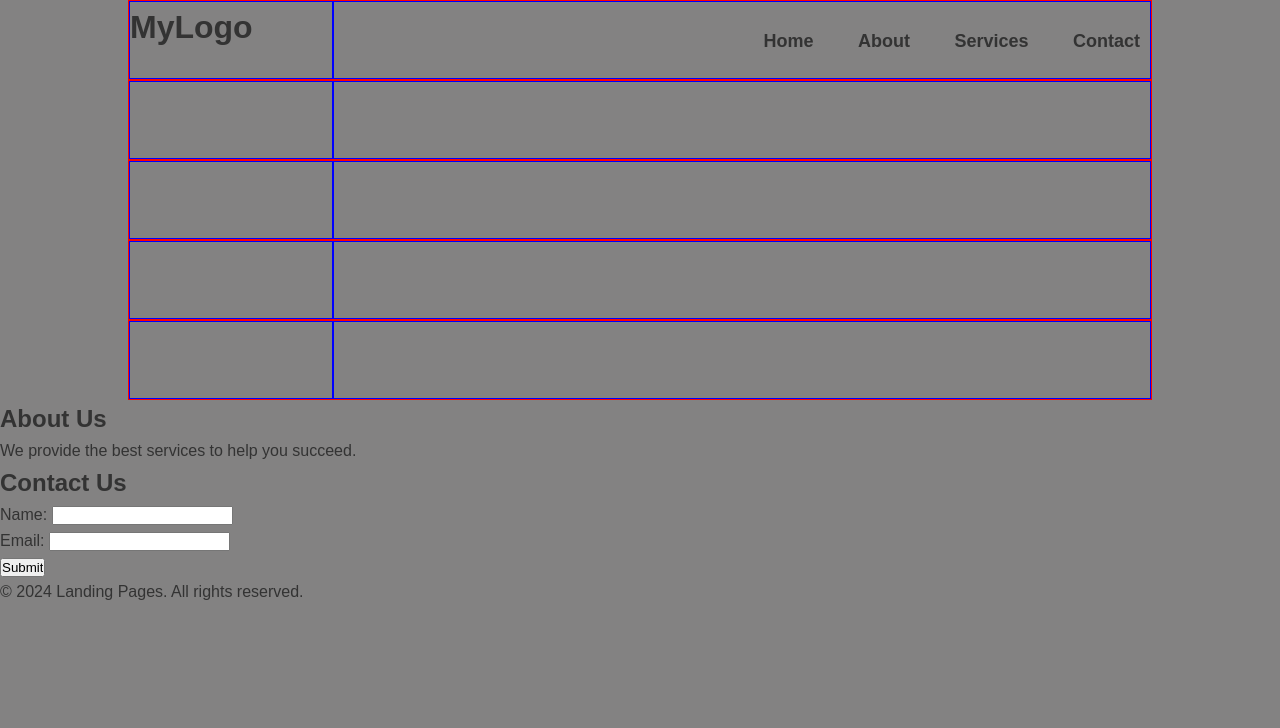
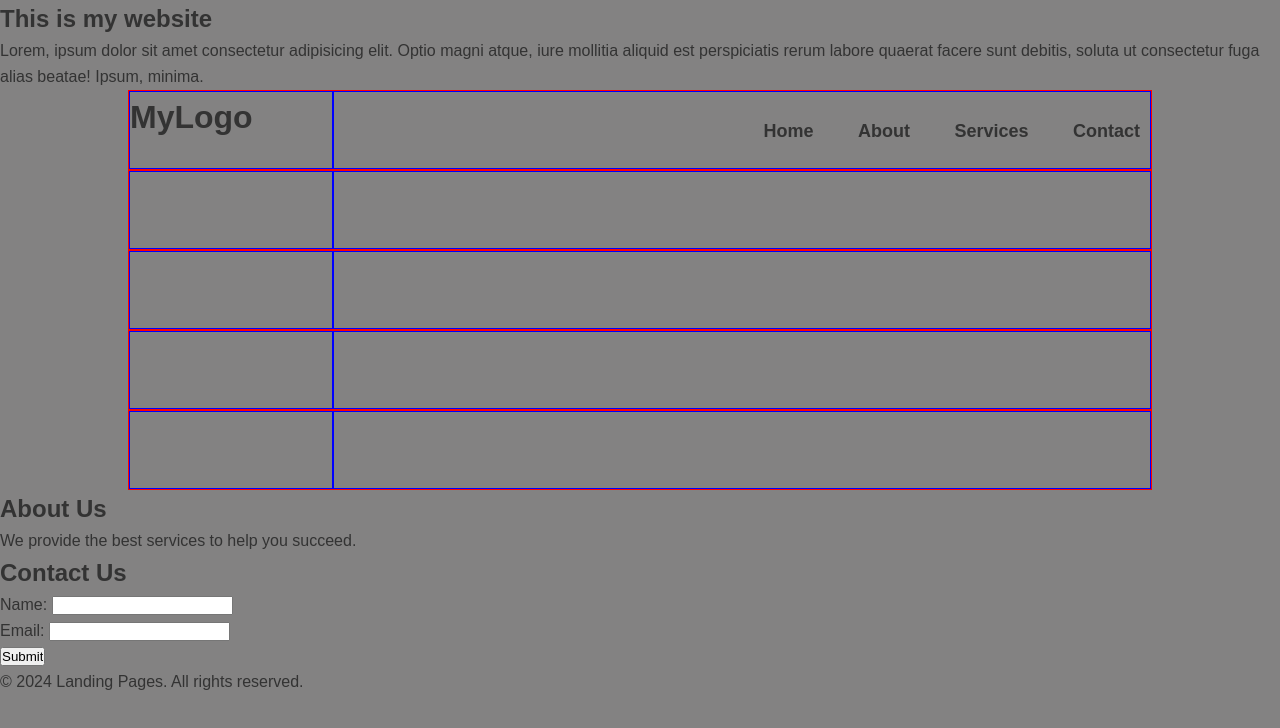
Before and after one commit to rahmantalukder/forn-end-Developer, a plain HTML site: page index.html in a window 1280 px wide. Drawn offline with Linux system fonts and the light colour scheme.

Commit message:
senecnd time

```diff
--- a/index.html
+++ b/index.html
@@ -8,6 +8,12 @@
 </head>
 <body>
     <header>
+        <div>
+            <h2>This is my website</h2>
+            <p>
+                Lorem, ipsum dolor sit amet consectetur adipisicing elit. Optio magni atque, iure mollitia aliquid est perspiciatis rerum labore quaerat facere sunt debitis, soluta ut consectetur fuga alias beatae! Ipsum, minima.
+            </p>
+        </div>
         <div class="continater">
             <div class="logo">
                 <h1>MyLogo</h1>
```
